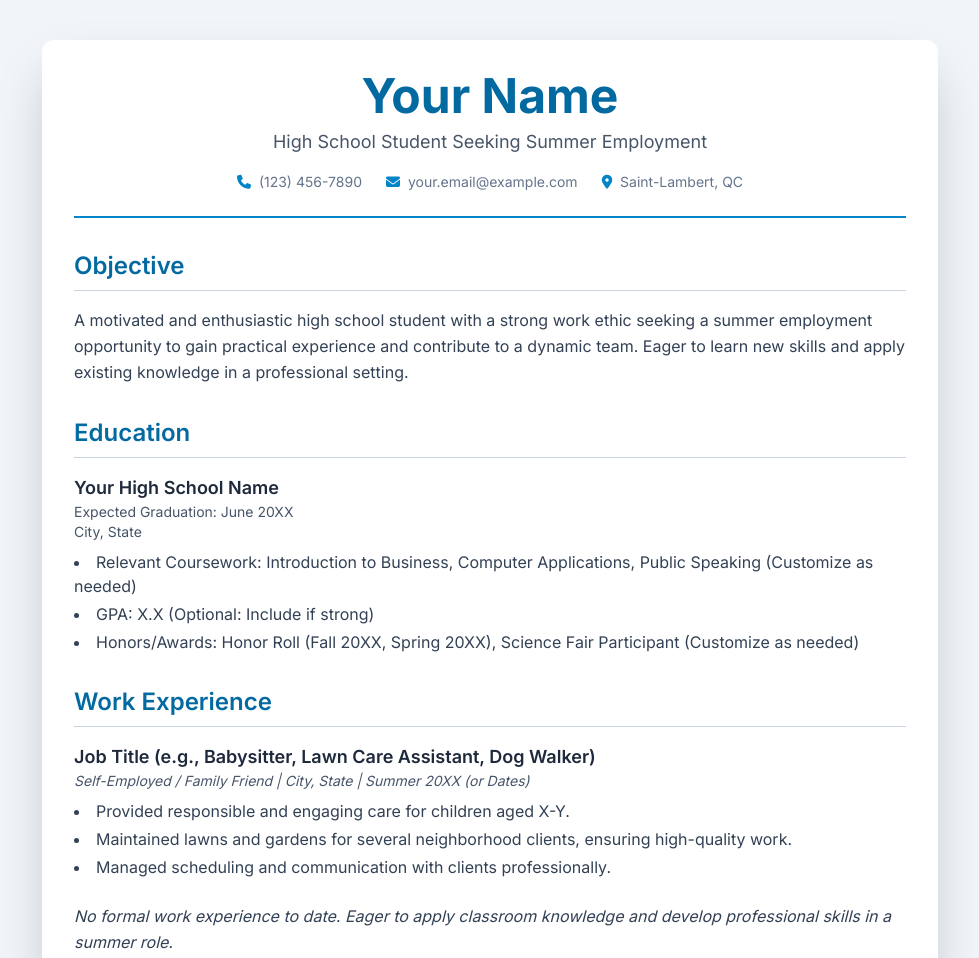
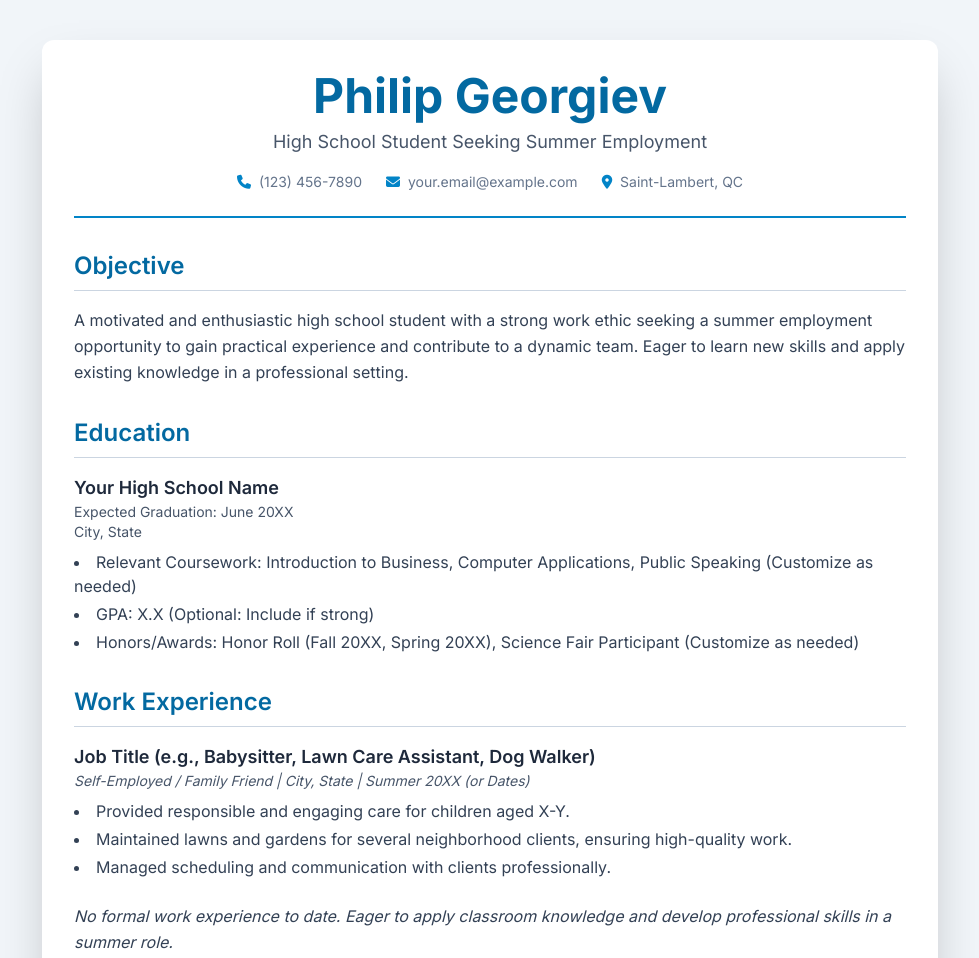
Before and after one commit to PhiGeo/phigeo.github.io, a plain HTML site: page index.html in a window 1280 px wide. Shown: the top 958 px of the page, without its empty margins (150-1129 px from the left). Drawn offline with nearby package versions, Linux system fonts and the light colour scheme.

Commit message:
Chage my name

```diff
--- a/index.html
+++ b/index.html
@@ -81,7 +81,7 @@
                 <h1
                     class="text-4xl sm:text-5xl font-bold text-sky-700 print:text-black"
                 >
-                    Your Name
+                    Philip Georgiev
                 </h1>
                 <p class="text-lg text-slate-600 mt-2 print:text-black">
                     High School Student Seeking Summer Employment
```
